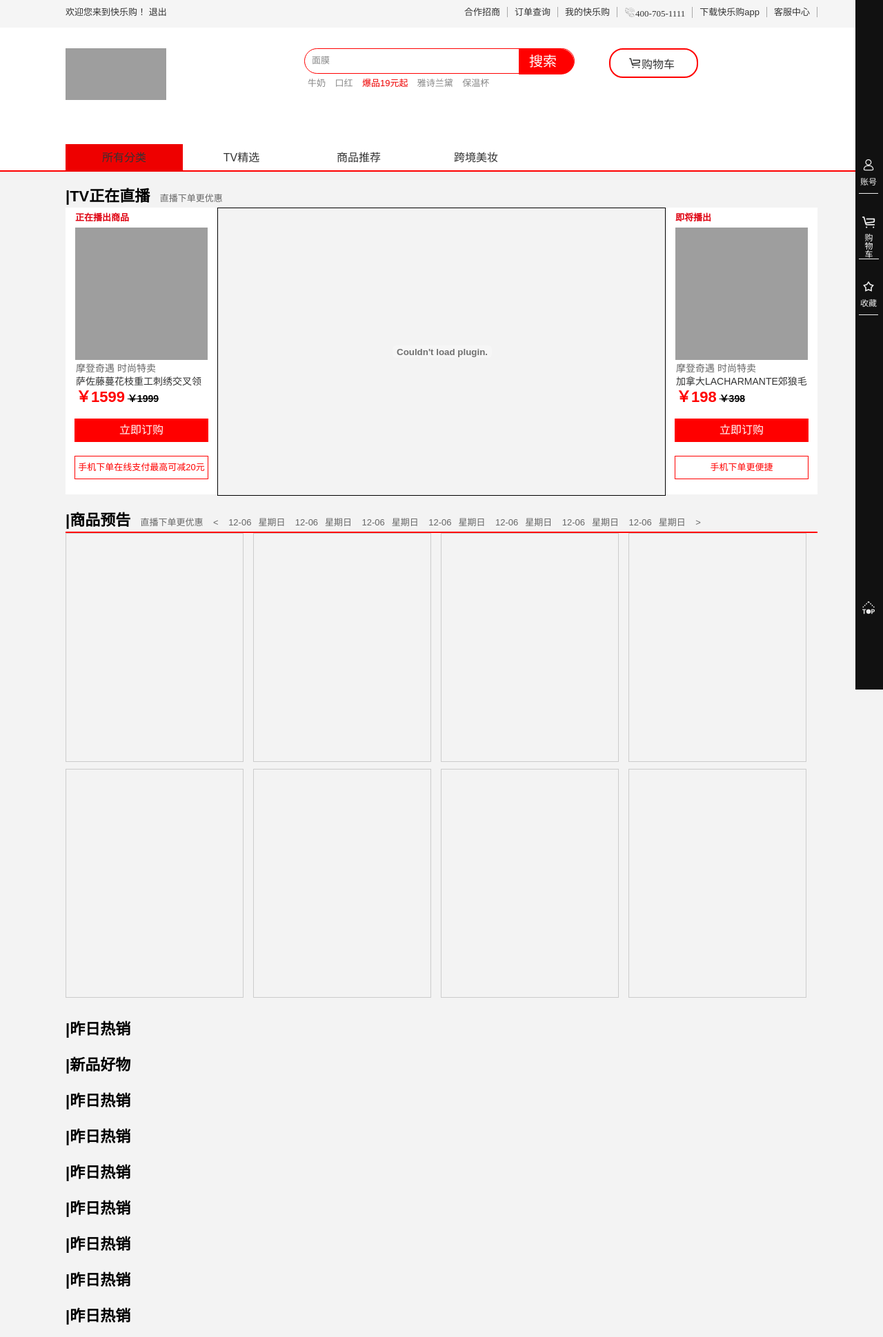
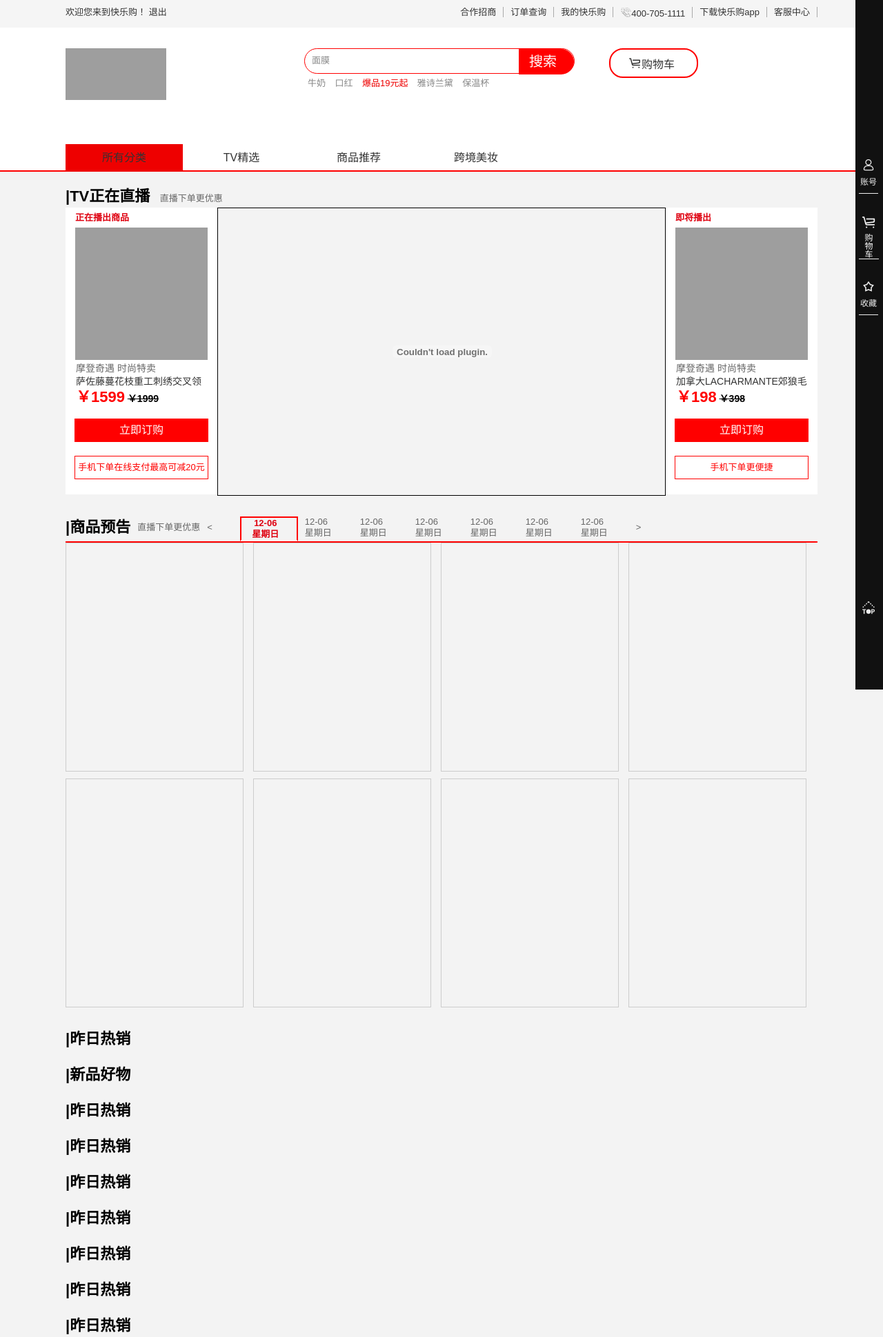
Before and after one commit to Jevin-0621/happy_mall, a PHP site: page /index1.html in a window 1280 px wide; the page is wider, and only the part inside the window is pictured. Shown: the top 1939 px of that part at 69% size. Run offline with PHP 8.4, Linux system fonts and the light colour scheme; grey boxes are pictures that could not be loaded.

Commit message:
周三提交

```diff
--- a/index1.html
+++ b/index1.html
@@ -227,7 +227,7 @@
     <!-- 主体区域 -->
     <main class="wrapper ">
         <!-- 今日热销 -->
-        <div class="living_list ">
+        <div class="pre_list">
             <div class="banner-t">
                 <p>
                     <i>|商品预告</i>
--- a/sass/_main.scss
+++ b/sass/_main.scss
@@ -1,6 +1,7 @@
-.living-list {
+.pre_list {
     a {
         display: block;
+        text-align: center;
         span {
             display: block;
         }
@@ -9,6 +10,39 @@
         border-top: 2px solid #f00;
         border-left: 2px solid #f00;
         border-right: 2px solid #f00;
+        border-bottom: 2px solid #fff;
+        margin-left: 40px;
+        span {
+            color: #df0010;
+            font-weight: bold;
+            margin: 0 auto;
+            width: 50px;
+            padding-left: 10px;
+        }
+    }
+    .banner-t {
+        overflow: hidden;
+        p {
+            line-height: 32px;
+            margin: 10px auto 0;
+            overflow: hidden;
+            i,
+            span,
+            a {
+                float: left;
+                display: block;
+            }
+            a {
+                width: 80px;
+                span {
+                    line-height: 16px;
+                    text-align: center;
+                }
+            }
+        }
+        p+span {
+            line-height: 32px;
+        }
     }
 }
 
@@ -45,6 +79,7 @@
                 span {
                     font-size: 22px;
                     color: #df0010;
+                    font-weight: bold;
                 }
             }
             p {
@@ -52,6 +87,8 @@
                 height: 48px;
                 line-height: 24px;
                 overflow: hidden;
+                font-size: 14px;
+                color: #333;
             }
             img {
                 width: 200px;
--- a/sass/_public.scss
+++ b/sass/_public.scss
@@ -85,6 +85,7 @@ video {
     font-size: 100%;
     font: inherit;
     vertical-align: baseline;
+    font-family: "PingFangSC-Regular", "微软雅黑", "宋体", "arial", "Hiragino Sans GB", "Microsoft Yahei", "Tahoma", "Helvetica", "STHeiti";
 }
 
 
--- a/script/cart_module.js
+++ b/script/cart_module.js
@@ -36,6 +36,8 @@ define(['jcookie'], () => {
                 });
             }
 
+            var $totalprice = $('.totalprice');
+
         }
     }
 });
--- a/style/index1.css
+++ b/style/index1.css
@@ -86,6 +86,7 @@ video {
   font-size: 100%;
   font: inherit;
   vertical-align: baseline;
+  font-family: "PingFangSC-Regular", "微软雅黑", "宋体", "arial", "Hiragino Sans GB", "Microsoft Yahei", "Tahoma", "Helvetica", "STHeiti";
 }
 
 /* HTML5 display-role reset for older browsers */
@@ -601,16 +602,50 @@ html {
   color: black;
 }
 
-.living-list a {
+.pre_list a {
+  display: block;
+  text-align: center;
+}
+.pre_list a span {
   display: block;
 }
-.living-list a span {
-  display: block;
-}
-.living-list .active {
+.pre_list .active {
   border-top: 2px solid #f00;
   border-left: 2px solid #f00;
   border-right: 2px solid #f00;
+  border-bottom: 2px solid #fff;
+  margin-left: 40px;
+}
+.pre_list .active span {
+  color: #df0010;
+  font-weight: bold;
+  margin: 0 auto;
+  width: 50px;
+  padding-left: 10px;
+}
+.pre_list .banner-t {
+  overflow: hidden;
+}
+.pre_list .banner-t p {
+  line-height: 32px;
+  margin: 10px auto 0;
+  overflow: hidden;
+}
+.pre_list .banner-t p i,
+.pre_list .banner-t p span,
+.pre_list .banner-t p a {
+  float: left;
+  display: block;
+}
+.pre_list .banner-t p a {
+  width: 80px;
+}
+.pre_list .banner-t p a span {
+  line-height: 16px;
+  text-align: center;
+}
+.pre_list .banner-t p + span {
+  line-height: 32px;
 }
 
 .goods-list-1 ul li {
@@ -643,12 +678,15 @@ html {
 .list ul li a span {
   font-size: 22px;
   color: #df0010;
+  font-weight: bold;
 }
 .list ul li p {
   width: 200px;
   height: 48px;
   line-height: 24px;
   overflow: hidden;
+  font-size: 14px;
+  color: #333;
 }
 .list ul li img {
   width: 200px;
```
Also changed, not shown: LOGIN1.html (deleted, +0 -58 lines), detail.html (+86 -84 lines), login.html (+67 -14 lines), register.html (+61 -10 lines), script/detail_module.js (+109 -21 lines), style/detail.css (+9 -2 lines), style/login.css (+86 -3 lines), style/reset.css (+19 -0 lines), 1 other file.
